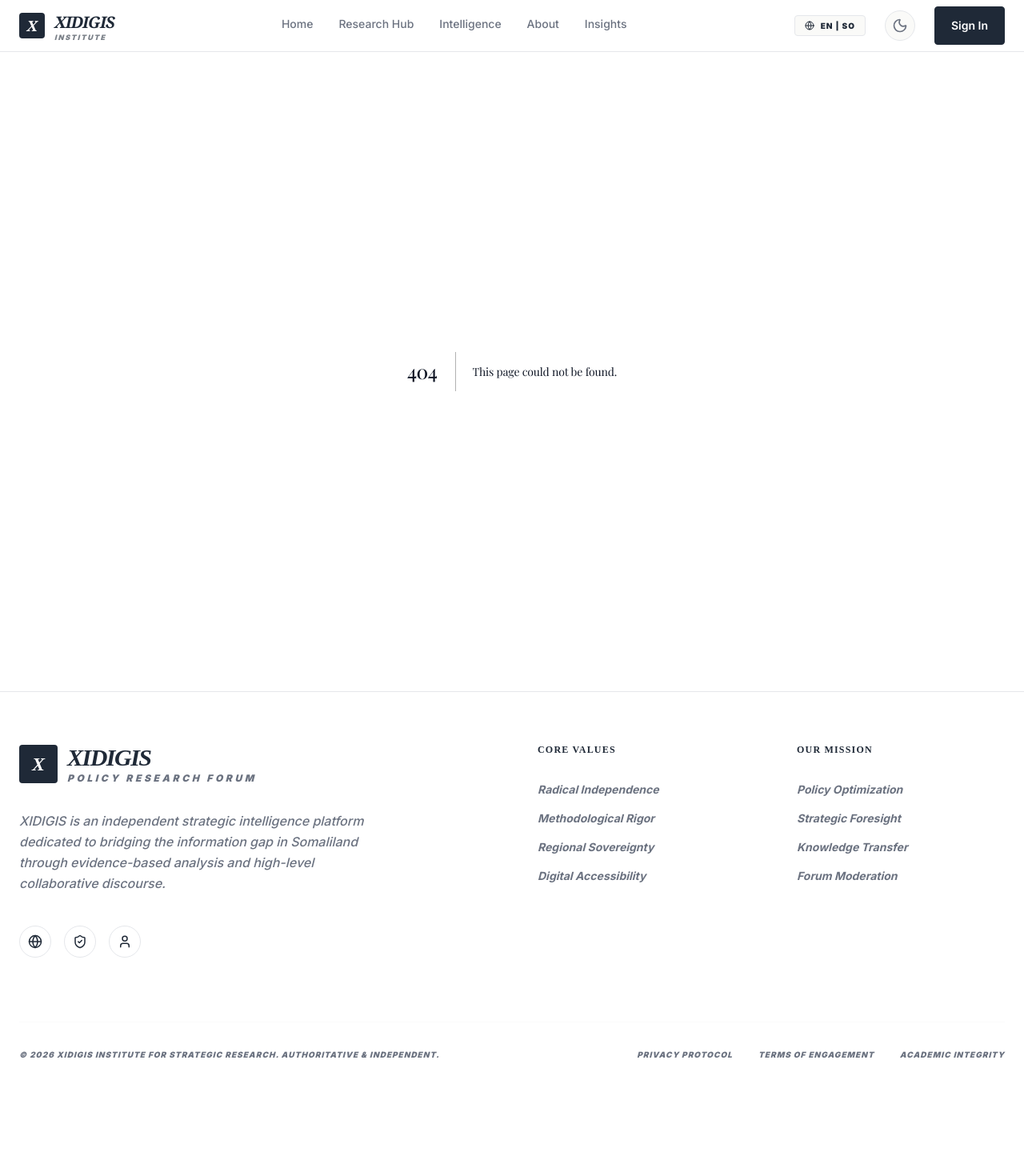
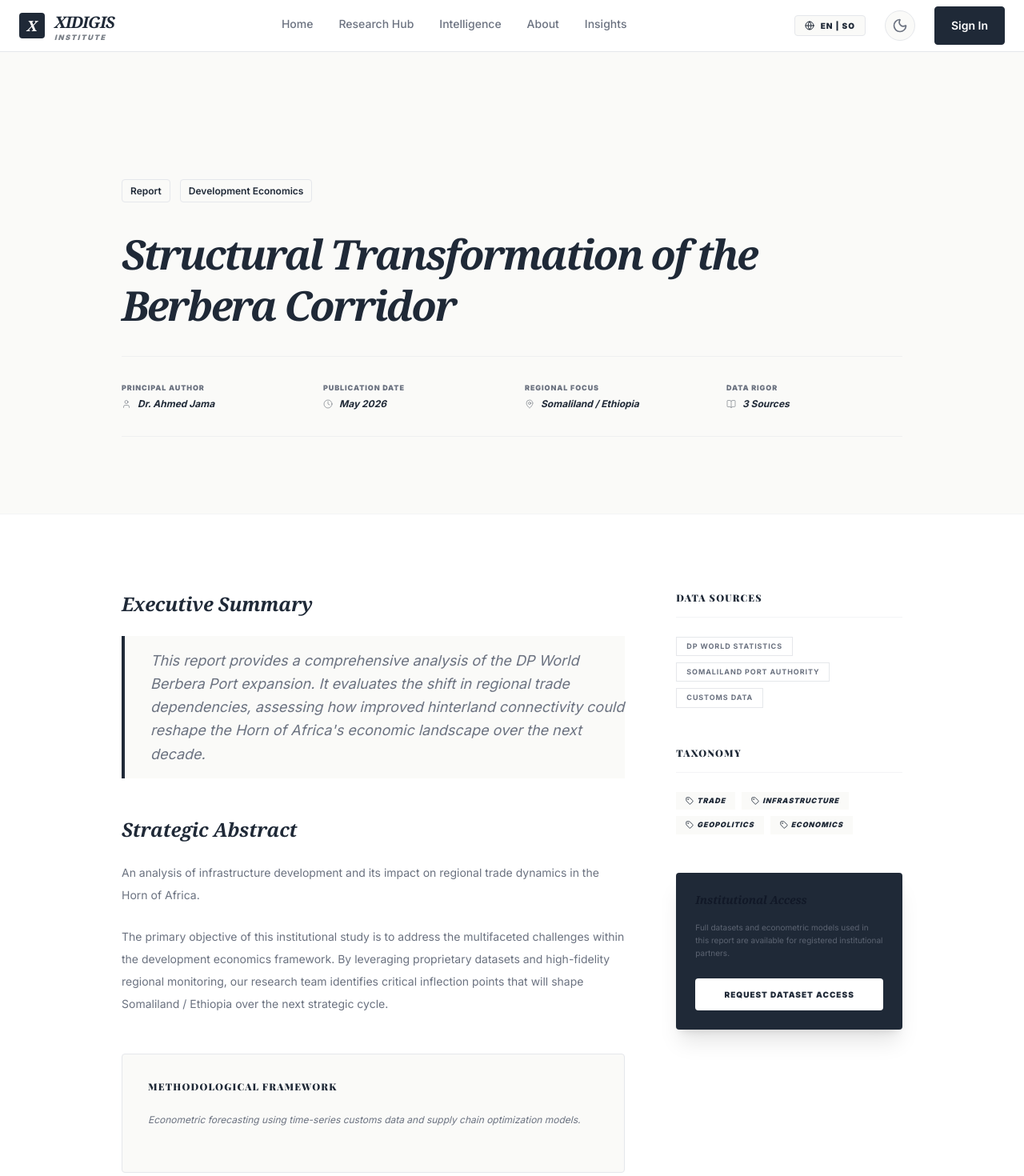
Before and after one commit to hamse2030/XIDIGIS-Platform-, a Next.js app: page /research/reports/berbera-corridor in a window 1280 px wide. Before the commit this address had no page. Shown: the top 1470 px of the page at 80% size. Before the commit the page ends 1374 px from the top, so only its background shows below. Built offline with nearby package versions, Linux system fonts and the light colour scheme; a web font is replaced by a local one.

Commit message:
UI: Implemented Institutional Report Viewer with executive summaries and analytical context

```diff
--- /dev/null
+++ b/src/app/research/reports/[slug]/page.tsx
@@ -0,0 +1,161 @@
+"use client";
+
+import { use, useState, useEffect } from "react";
+import { publications } from "@/lib/content/publications";
+import { ChevronLeft, Download, Share2, BookOpen, Clock, Tag, User, MapPin } from "lucide-react";
+import Link from "next/link";
+import { motion } from "framer-motion";
+
+interface PageProps {
+  params: Promise<{ slug: string }>;
+}
+
+export default function ReportDetailPage({ params }: PageProps) {
+  const { slug } = use(params);
+  const report = publications.find(p => p.slug === slug);
+  const [mounted, setMounted] = useState(false);
+
+  useEffect(() => {
+    setMounted(true);
+  }, []);
+
+  if (!report) {
+    return (
+      <div className="flex items-center justify-center min-h-screen">
+        <p className="font-serif italic text-primary">Report not found in archive.</p>
+      </div>
+    );
+  }
+
+  return (
+    <div className="flex flex-col min-h-screen bg-white">
+      {/* 1. Header Navigation */}
+      <nav className="fixed top-0 left-0 right-0 z-50 bg-white/80 backdrop-blur-md border-b border-gray-100">
+        <div className="container mx-auto px-6 h-16 flex items-center justify-between">
+          <Link href="/research" className="flex items-center gap-2 text-[10px] font-black uppercase tracking-widest text-text-muted hover:text-primary transition-colors">
+            <ChevronLeft size={14} /> Back to Repository
+          </Link>
+          <div className="flex gap-4">
+             <button className="btn btn-outline py-2 px-4 text-[10px] border-gray-100">
+               <Share2 size={12} /> Share Analysis
+             </button>
+             <button className="btn btn-primary py-2 px-4 text-[10px]">
+               <Download size={12} /> Download PDF
+             </button>
+          </div>
+        </div>
+      </nav>
+
+      {/* 2. Institutional Masthead */}
+      <header className="pt-40 pb-24 bg-surface-alt border-b border-gray-100">
+        <div className="container mx-auto max-w-5xl">
+          <motion.div
+            initial={{ opacity: 0, y: 20 }}
+            animate={{ opacity: 1, y: 0 }}
+            transition={{ duration: 0.5 }}
+          >
+            <div className="flex gap-3 mb-8">
+               <span className="xi-badge">{report.type}</span>
+               <span className="xi-badge xi-badge--blue">{report.category}</span>
+            </div>
+
+            <h1 className="text-primary font-serif italic tracking-tighter mb-8 leading-tight">
+              {report.title}
+            </h1>
+
+            <div className="grid grid-cols-2 md:grid-cols-4 gap-8 py-8 border-y border-gray-200/50">
+              <div className="space-y-1">
+                <span className="text-[9px] font-black uppercase text-text-muted tracking-widest block">Principal Author</span>
+                <span className="text-xs font-bold text-primary flex items-center gap-2 italic"><User size={12} className="text-primary/40" /> {report.author}</span>
+              </div>
+              <div className="space-y-1">
+                <span className="text-[9px] font-black uppercase text-text-muted tracking-widest block">Publication Date</span>
+                <span className="text-xs font-bold text-primary flex items-center gap-2 italic"><Clock size={12} className="text-primary/40" /> {report.date}</span>
+              </div>
+              <div className="space-y-1">
+                <span className="text-[9px] font-black uppercase text-text-muted tracking-widest block">Regional Focus</span>
+                <span className="text-xs font-bold text-primary flex items-center gap-2 italic"><MapPin size={12} className="text-primary/40" /> {report.region}</span>
+              </div>
+              <div className="space-y-1">
+                <span className="text-[9px] font-black uppercase text-text-muted tracking-widest block">Data Rigor</span>
+                <span className="text-xs font-bold text-primary flex items-center gap-2 italic"><BookOpen size={12} className="text-primary/40" /> {report.dataSources.length} Sources</span>
+              </div>
+            </div>
+          </motion.div>
+        </div>
+      </header>
+
+      {/* 3. Executive Summary & Analysis */}
+      <main className="py-24">
+        <div className="container mx-auto max-w-5xl grid grid-cols-1 lg:grid-cols-3 gap-16">
+
+          <div className="lg:col-span-2 space-y-12">
+            <section>
+              <h2 className="text-2xl font-serif font-black text-primary italic mb-6">Executive Summary</h2>
+              <p className="text-lg text-text-muted leading-relaxed italic border-l-4 border-l-primary pl-8 py-4 bg-surface-alt">
+                {report.summary}
+              </p>
+            </section>
+
+            <section>
+              <h2 className="text-2xl font-serif font-black text-primary italic mb-6">Strategic Abstract</h2>
+              <div className="prose prose-slate max-w-none">
+                <p className="text-text-muted text-sm leading-loose">
+                  {report.abstract}
+                </p>
+                <p className="text-text-muted text-sm leading-loose mt-4">
+                  The primary objective of this institutional study is to address the multifaceted challenges within the {report.category.toLowerCase()} framework. By leveraging proprietary datasets and high-fidelity regional monitoring, our research team identifies critical inflection points that will shape {report.region} over the next strategic cycle.
+                </p>
+              </div>
+            </section>
+
+            <section className="p-8 bg-surface-alt border border-border rounded-sm">
+               <h3 className="text-xs font-black uppercase tracking-widest text-primary mb-6">Methodological Framework</h3>
+               <p className="text-xs text-text-muted leading-relaxed italic">
+                 {report.methodology}
+               </p>
+            </section>
+          </div>
+
+          <aside className="space-y-12">
+            <div>
+              <h3 className="text-xs font-black uppercase tracking-widest text-primary mb-6 border-b border-gray-100 pb-4">Data Sources</h3>
+              <div className="flex flex-wrap gap-2">
+                {report.dataSources.map((source, i) => (
+                  <span key={i} className="px-3 py-1 bg-white border border-border text-[9px] font-bold text-text-muted uppercase tracking-widest">
+                    {source}
+                  </span>
+                ))}
+              </div>
+            </div>
+
+            <div>
+              <h3 className="text-xs font-black uppercase tracking-widest text-primary mb-6 border-b border-gray-100 pb-4">Taxonomy</h3>
+              <div className="flex flex-wrap gap-2">
+                {report.tags.map((tag, i) => (
+                  <span key={i} className="flex items-center gap-1 px-3 py-1 bg-surface-alt text-[9px] font-black text-primary uppercase tracking-widest italic">
+                    <Tag size={10} /> {tag}
+                  </span>
+                ))}
+              </div>
+            </div>
+
+            <div className="p-6 bg-primary text-white rounded shadow-xl">
+               <h3 className="text-sm font-serif italic font-black mb-4">Institutional Access</h3>
+               <p className="text-[10px] opacity-80 leading-relaxed mb-6">Full datasets and econometric models used in this report are available for registered institutional partners.</p>
+               <button className="w-full py-3 bg-white text-primary text-[10px] font-black uppercase tracking-widest rounded-sm">Request Dataset Access</button>
+            </div>
+          </aside>
+
+        </div>
+      </main>
+
+      {/* 4. Footer Placeholder */}
+      <footer className="py-12 border-t border-gray-100 bg-surface-alt text-center">
+         <div className="container mx-auto">
+            <p className="text-[10px] font-black text-text-muted uppercase tracking-widest">© 2026 XIDIGIS Strategic Research Series — Institutional Copy</p>
+         </div>
+      </footer>
+    </div>
+  );
+}
--- a/src/components/research/PublicationCard.tsx
+++ b/src/components/research/PublicationCard.tsx
@@ -37,9 +37,12 @@
             >
               <Share2 size={14} />
             </button>
-            <a href={`/research/${publication.slug}`} className="p-2 hover:bg-surface-alt rounded-full transition-colors text-text-muted hover:text-primary" title="Download PDF">
+            <a href={`/research/reports/${publication.slug}`} className="p-2 hover:bg-surface-alt rounded-full transition-colors text-text-muted hover:text-primary" title="View Report">
+              <ExternalLink size={14} />
+            </a>
+            <button className="p-2 hover:bg-surface-alt rounded-full transition-colors text-text-muted hover:text-primary" title="Download PDF">
               <Download size={14} />
-            </a>
+            </button>
           </div>
         </div>
 
```
